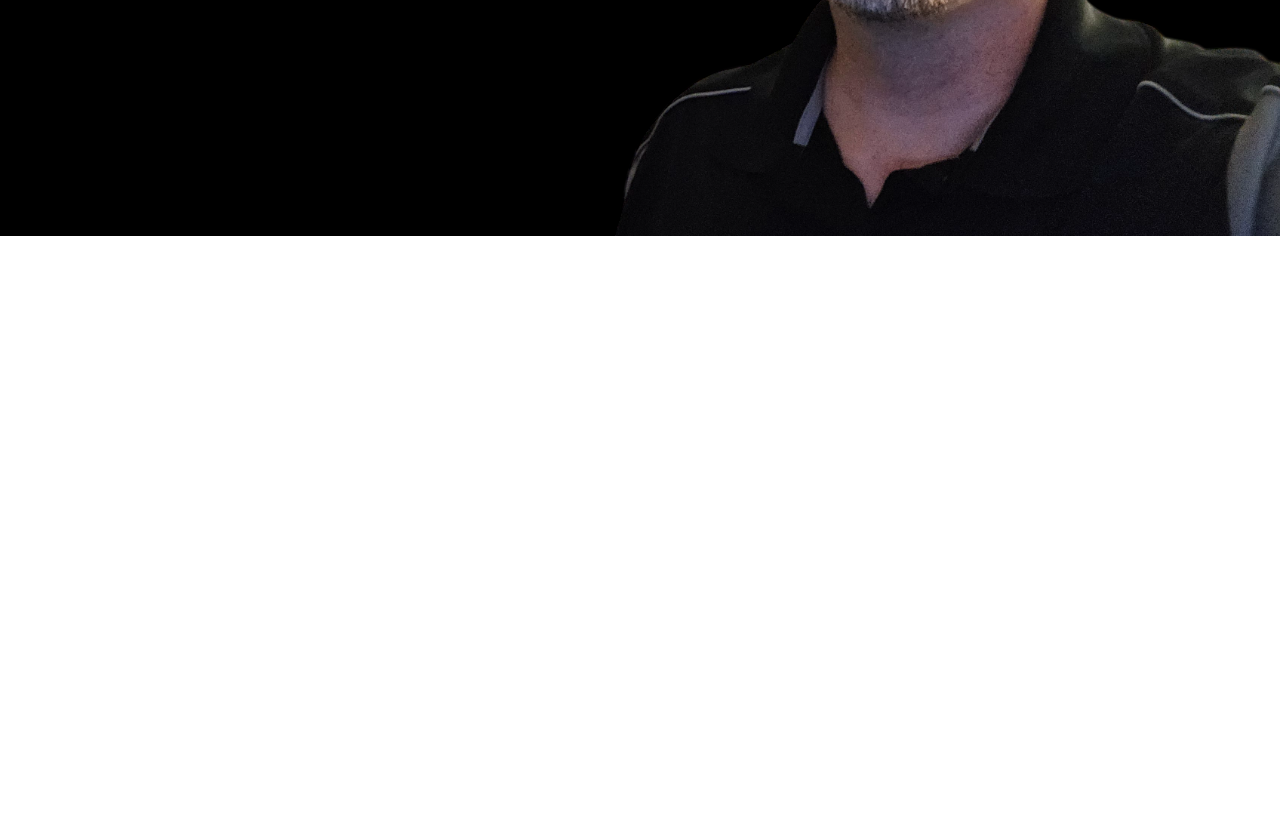
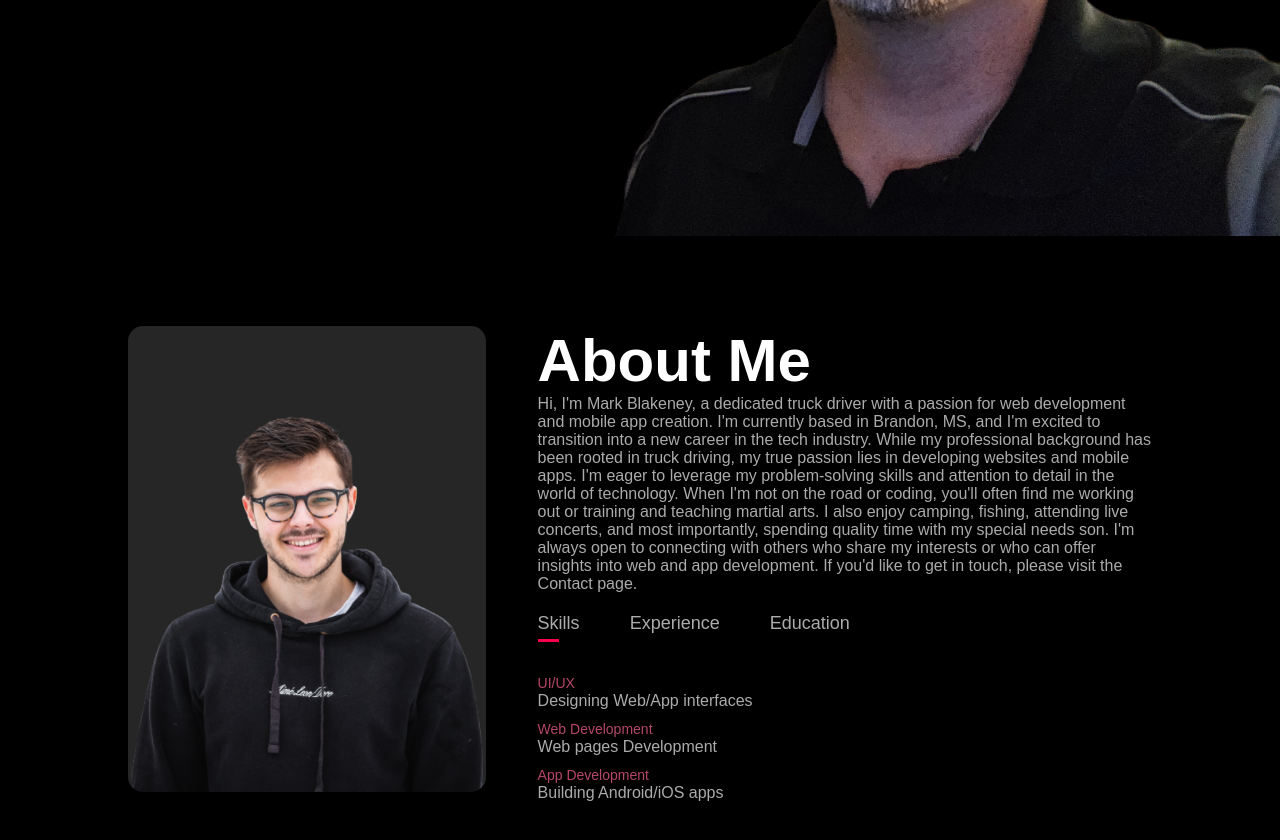
Before and after one commit to Mrkblkny/Portfolio-Website, a plain HTML site: page index.html in a window 1280 px wide. Shown: the part 564-1404 px from the top of the page. Before the commit the page ends 800 px from the top, so only its background shows below. Drawn offline with Linux system fonts and the light colour scheme.

Commit message:
Add files via upload

```diff
--- a/index.html
+++ b/index.html
@@ -22,7 +22,48 @@
         </nav>
         <div class="header-text">
           <p>UI/UX Designer</p>
-          <h1>Hi, Im <span>Mark</span><br />Blakeney from the USA</h1>
+          <h1>Hey, Im <span>Mark</span><br />Blakeney from the USA</h1>
+        </div>
+      </div>
+    </div>
+    <!--about-->
+    <div id="about">
+      <div class="container">
+        <div class="row">
+          <div class="about-col-1">
+            <img src="user.png" />
+          </div>
+          <div class="about-col-2">
+            <h1 class="sub-title">About Me</h1>
+            <p>
+              Hi, I'm Mark Blakeney, a dedicated truck driver with a passion for
+              web development and mobile app creation. I'm currently based in
+              Brandon, MS, and I'm excited to transition into a new career in
+              the tech industry. While my professional background has been
+              rooted in truck driving, my true passion lies in developing
+              websites and mobile apps. I'm eager to leverage my problem-solving
+              skills and attention to detail in the world of technology. When
+              I'm not on the road or coding, you'll often find me working out or
+              training and teaching martial arts. I also enjoy camping, fishing,
+              attending live concerts, and most importantly, spending quality
+              time with my special needs son. I'm always open to connecting with
+              others who share my interests or who can offer insights into web
+              and app development. If you'd like to get in touch, please visit
+              the Contact page.
+            </p>
+            <div class="tab_titles">
+              <p class="tab-links active-link">Skills</p>
+              <p class="tab-links">Experience</p>
+              <p class="tab-links">Education</p>
+            </div>
+            <div class="tab-contents">
+              <ul>
+                <li><span> UI/UX </span><br />Designing Web/App interfaces</li>
+                <li><span> Web Development </span><br />Web pages Development</li>
+                <li><span> App Development </span><br />Building Android/iOS apps</li>
+              </ul>
+            </div>
+          </div>
         </div>
       </div>
     </div>
--- a/style.css
+++ b/style.css
@@ -5,7 +5,7 @@
   box-sizing: border-box;
 }
 body {
-  background: 080808;
+  background: #000000;
   color: #fff;
 }
 
@@ -64,6 +64,67 @@ nav ul li a:hover::after {
   font-size: 60px;
   margin-top: 20px;
 }
-.header-text h1 span{
-    color: #ff004f;
+.header-text h1 span {
+  color: #ff004f;
 }
+/*------about---------*/
+#about {
+  padding: 80px 0;
+  color: #ababab;
+}
+.row {
+  display: flex;
+  justify-content: space-between;
+  flex-wrap: wrap;
+}
+.about-col-1 {
+  flex-basis: 35%;
+}
+.about-col-1 img {
+  width: 100%;
+  border-radius: 15px;
+}
+.about-col-2 {
+  flex-basis: 60%;
+}
+
+.sub-title {
+  font-size: 60px;
+  font-weight: 600;
+  color: #fff;
+}
+.tab_titles {
+  display: flex;
+  margin: 20px 0 40px;
+}
+.tab-links {
+  margin-right: 50px;
+  font-size: 18px;
+  font-weight: 500;
+  cursor: pointer;
+  position: relative;
+}
+.tab-links::after {
+  content: '';
+  width: 0;
+  height: 3px;
+  background: #ff004f;
+  position: absolute;
+  left: 0;
+  bottom: -8px;
+  transition: 0.5s;
+}
+
+.tab-links.active-link::after {
+  width: 50%;
+}
+.tab-contents ul li{
+  list-style: none;
+  margin: 10px 0;
+
+}
+.tab-contents ul li span{
+  color: #b54769;
+  font-size: 14px;
+
+}
```
